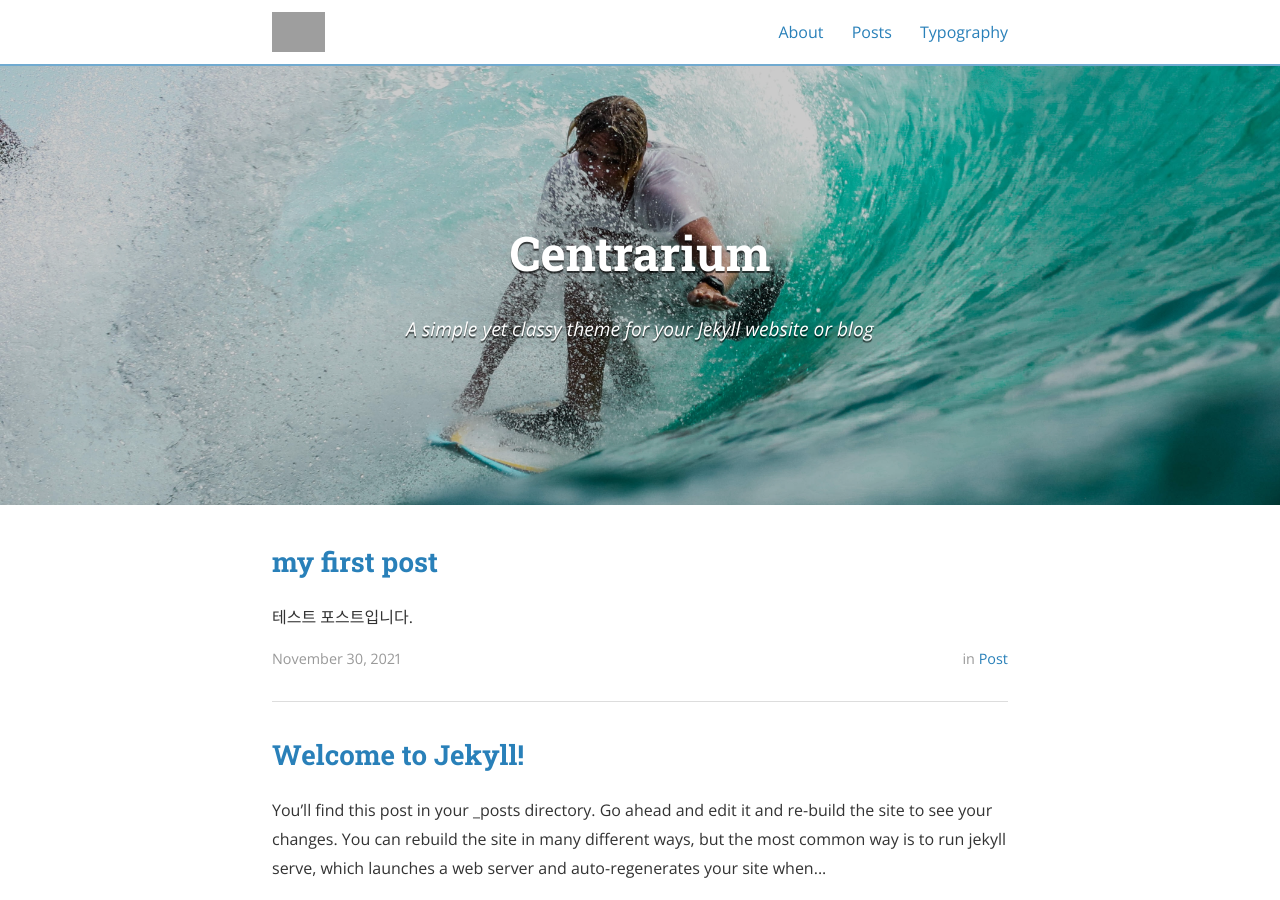
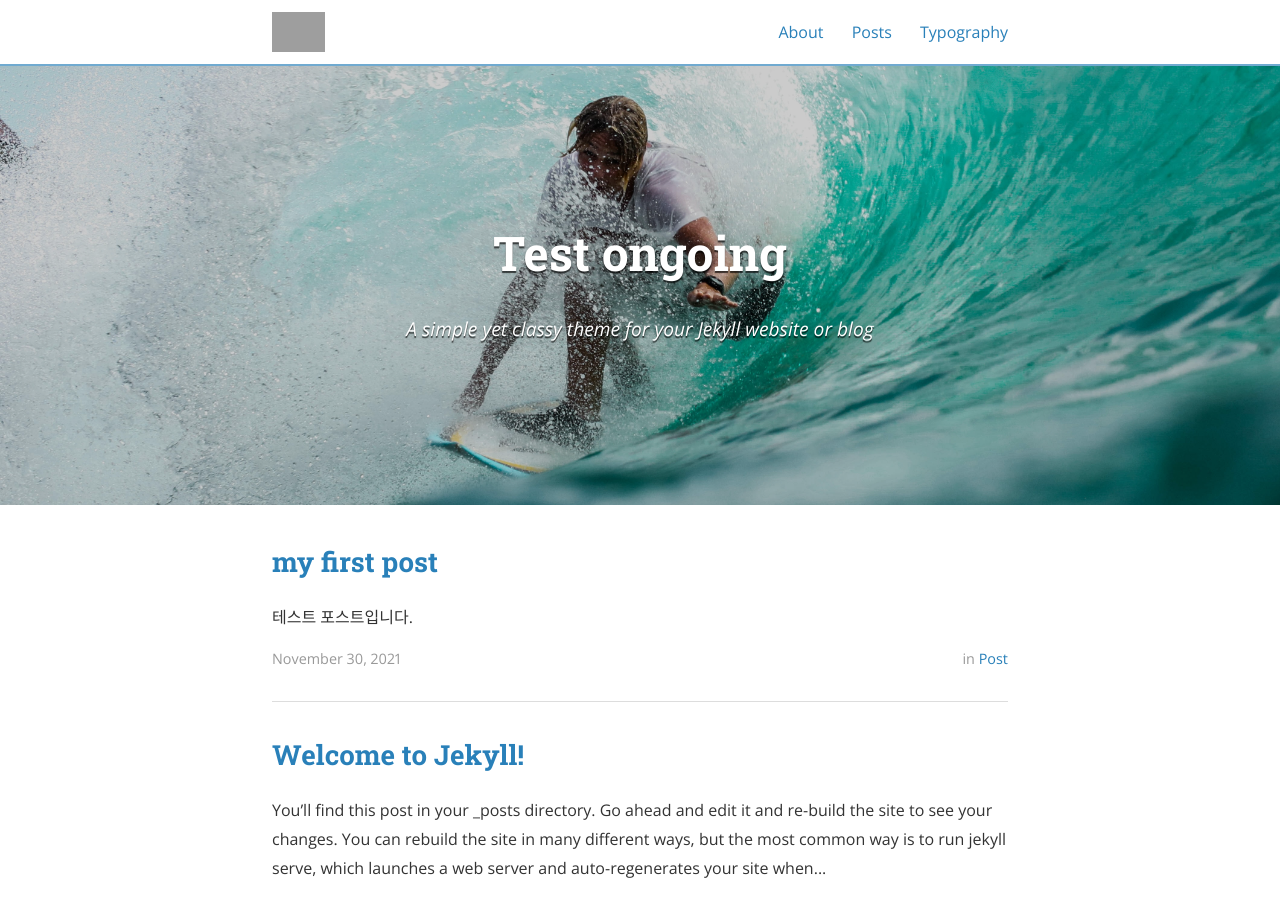
Before and after one commit to wltn0/OYJ-hansung.github.io, a Jekyll site: the page built from index.html, in a window 1280 px wide and 900 px high. Built offline with Jekyll 4.4.1, drawn with Linux system fonts in a browser that asks for light colours; nearby versions of some CDN libraries; the list of posts is cut into pages by our own code; some of the changed text lies outside the part shown; grey boxes are pictures that could not be loaded.

Commit message:
Update _config.yml

```diff
--- a/_config.yml
+++ b/_config.yml
@@ -9,7 +9,7 @@ exclude:
   - "/vendor/"
 
 # Site settings
-title: Centrarium
+title: Test ongoing
 subtitle: "A simple yet classy theme for your Jekyll website or blog"
 email: blcentra@gmail.com
 name: Ben Centra
```
